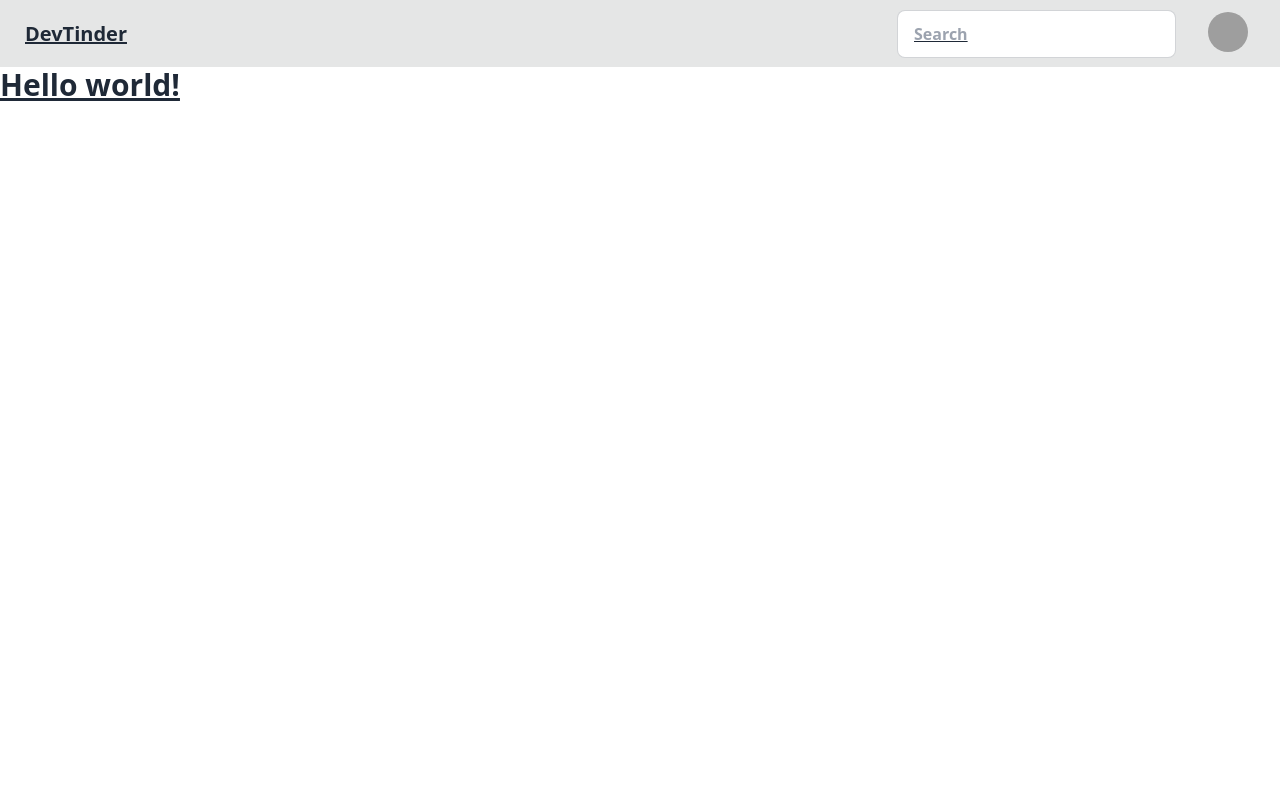
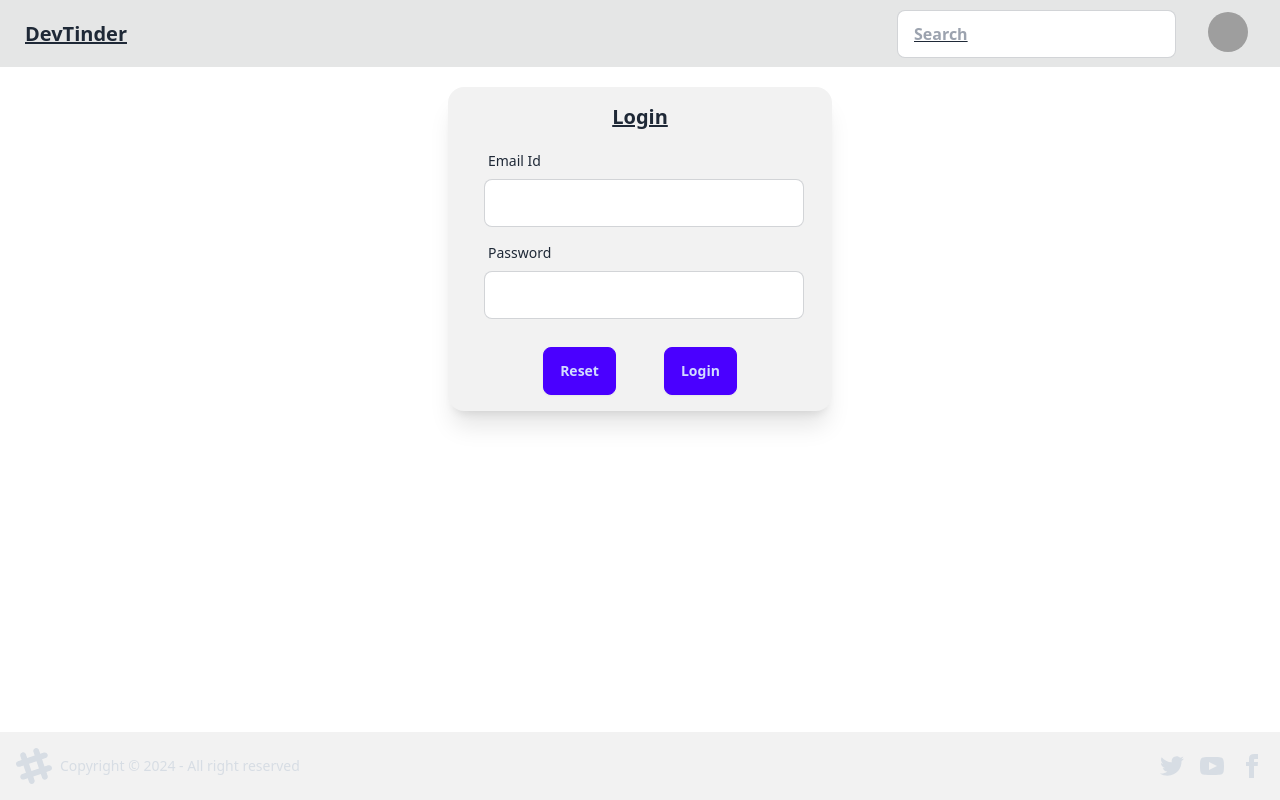
Before and after one commit to avinash-1599/Buddy-Beat-UI, a React (Vite) app: page /login in a window 1280 px wide. Built offline with nearby package versions, Linux system fonts and the light colour scheme; grey boxes are pictures that could not be loaded.

Commit message:
basic ui created and login form

```diff
--- a/package.json
+++ b/package.json
@@ -10,8 +10,10 @@
     "preview": "vite preview"
   },
   "dependencies": {
+    "axios": "^1.7.7",
     "react": "^18.3.1",
-    "react-dom": "^18.3.1"
+    "react-dom": "^18.3.1",
+    "react-router-dom": "^6.28.0"
   },
   "devDependencies": {
     "@eslint/js": "^9.13.0",
--- a/src/App.jsx
+++ b/src/App.jsx
@@ -1,38 +1,20 @@
+import { BrowserRouter, Routes, Route } from 'react-router-dom';
+import Body from './Body';
+import Login from './Login';
+import Profile from './Profile';
+
+
 export default function App() {
   return (
-    <h1 className="text-3xl font-bold underline">
-      <div className="navbar bg-base-300">
-  <div className="flex-1">
-    <a className="btn btn-ghost text-xl">DevTinder</a>
-  </div>
-  <div className="flex-none gap-2">
-    <div className="form-control">
-      <input type="text" placeholder="Search" className="input input-bordered w-24 md:w-auto" />
-    </div>
-    <div className="dropdown dropdown-end mx-5">
-      <div tabIndex={0} role="button" className="btn btn-ghost btn-circle avatar">
-        <div className="w-10 rounded-full">
-          <img
-            alt="Tailwind CSS Navbar component"
-            src="https://img.daisyui.com/images/stock/photo-1534528741775-53994a69daeb.webp" />
-        </div>
-      </div>
-      <ul
-        tabIndex={0}
-        className="menu menu-sm dropdown-content bg-base-100 rounded-box z-[1] mt-3 w-52 p-2 shadow">
-        <li>
-          <a className="justify-between">
-            Profile
-            <span className="badge">New</span>
-          </a>
-        </li>
-        <li><a>Settings</a></li>
-        <li><a>Logout</a></li>
-      </ul>
-    </div>
-  </div>
-</div>
-      Hello world!
-    </h1>
+    <>
+    <BrowserRouter basename="/">
+      <Routes>
+        <Route path='/' element={<Body></Body>}>
+          <Route path='/login' element={<Login></Login>} />
+          <Route path='/profile' element={<Profile></Profile>} />
+        </Route>
+      </Routes>
+    </BrowserRouter>
+    </>
   )
 }
--- /dev/null
+++ b/src/Body.jsx
@@ -0,0 +1,15 @@
+import { Outlet } from "react-router-dom";
+import NavBar from "./NavBar"
+import Footer from "./Footer";
+
+const Body = () => {
+    return (
+        <div>
+            <NavBar />
+            <Outlet />
+            <Footer></Footer>
+        </div>
+    )
+}
+
+export default Body;
--- /dev/null
+++ b/src/Footer.jsx
@@ -0,0 +1,60 @@
+const Footer = () => {
+    return (
+        <div>
+            <footer className="footer bg-base-200 text-neutral-content p-4 fixed bottom-0">
+  <aside className="grid-flow-col items-center">
+    <svg
+      width="36"
+      height="36"
+      viewBox="0 0 24 24"
+      xmlns="http://www.w3.org/2000/svg"
+      fillRule="evenodd"
+      clipRule="evenodd"
+      className="fill-current">
+      <path
+        d="M22.672 15.226l-2.432.811.841 2.515c.33 1.019-.209 2.127-1.23 2.456-1.15.325-2.148-.321-2.463-1.226l-.84-2.518-5.013 1.677.84 2.517c.391 1.203-.434 2.542-1.831 2.542-.88 0-1.601-.564-1.86-1.314l-.842-2.516-2.431.809c-1.135.328-2.145-.317-2.463-1.229-.329-1.018.211-2.127 1.231-2.456l2.432-.809-1.621-4.823-2.432.808c-1.355.384-2.558-.59-2.558-1.839 0-.817.509-1.582 1.327-1.846l2.433-.809-.842-2.515c-.33-1.02.211-2.129 1.232-2.458 1.02-.329 2.13.209 2.461 1.229l.842 2.515 5.011-1.677-.839-2.517c-.403-1.238.484-2.553 1.843-2.553.819 0 1.585.509 1.85 1.326l.841 2.517 2.431-.81c1.02-.33 2.131.211 2.461 1.229.332 1.018-.21 2.126-1.23 2.456l-2.433.809 1.622 4.823 2.433-.809c1.242-.401 2.557.484 2.557 1.838 0 .819-.51 1.583-1.328 1.847m-8.992-6.428l-5.01 1.675 1.619 4.828 5.011-1.674-1.62-4.829z"></path>
+    </svg>
+    <p>Copyright © {new Date().getFullYear()} - All right reserved</p>
+  </aside>
+  <nav className="grid-flow-col gap-4 md:place-self-center md:justify-self-end">
+    <a>
+      <svg
+        xmlns="http://www.w3.org/2000/svg"
+        width="24"
+        height="24"
+        viewBox="0 0 24 24"
+        className="fill-current">
+        <path
+          d="M24 4.557c-.883.392-1.832.656-2.828.775 1.017-.609 1.798-1.574 2.165-2.724-.951.564-2.005.974-3.127 1.195-.897-.957-2.178-1.555-3.594-1.555-3.179 0-5.515 2.966-4.797 6.045-4.091-.205-7.719-2.165-10.148-5.144-1.29 2.213-.669 5.108 1.523 6.574-.806-.026-1.566-.247-2.229-.616-.054 2.281 1.581 4.415 3.949 4.89-.693.188-1.452.232-2.224.084.626 1.956 2.444 3.379 4.6 3.419-2.07 1.623-4.678 2.348-7.29 2.04 2.179 1.397 4.768 2.212 7.548 2.212 9.142 0 14.307-7.721 13.995-14.646.962-.695 1.797-1.562 2.457-2.549z"></path>
+      </svg>
+    </a>
+    <a>
+      <svg
+        xmlns="http://www.w3.org/2000/svg"
+        width="24"
+        height="24"
+        viewBox="0 0 24 24"
+        className="fill-current">
+        <path
+          d="M19.615 3.184c-3.604-.246-11.631-.245-15.23 0-3.897.266-4.356 2.62-4.385 8.816.029 6.185.484 8.549 4.385 8.816 3.6.245 11.626.246 15.23 0 3.897-.266 4.356-2.62 4.385-8.816-.029-6.185-.484-8.549-4.385-8.816zm-10.615 12.816v-8l8 3.993-8 4.007z"></path>
+      </svg>
+    </a>
+    <a>
+      <svg
+        xmlns="http://www.w3.org/2000/svg"
+        width="24"
+        height="24"
+        viewBox="0 0 24 24"
+        className="fill-current">
+        <path
+          d="M9 8h-3v4h3v12h5v-12h3.642l.358-4h-4v-1.667c0-.955.192-1.333 1.115-1.333h2.885v-5h-3.808c-3.596 0-5.192 1.583-5.192 4.615v3.385z"></path>
+      </svg>
+    </a>
+  </nav>
+</footer>
+</div>
+    )
+}
+
+
+export default Footer;
--- /dev/null
+++ b/src/Login.jsx
@@ -0,0 +1,53 @@
+import { useState } from "react";
+import axios from 'axios';
+
+
+const Login = () => {
+
+    const [emailId, setEmailId] = useState("");
+    const [password, setPassword] = useState("");
+
+    const handleLogin = async () => {
+        try{
+            const result = await axios.post("http://localhost:7777/login", {
+                emailId,
+                password
+            }, {withCredentials: true})
+        }catch(err){
+            console.log("Errrorrrr", err.message)
+        }
+    }
+
+    return (
+        <div className="flex justify-center mt-5">
+            <div className="card card-compact bg-base-200 w-96 shadow-xl">
+
+            <div className="card-body">
+                <h2 className="card-title justify-center"><u>Login</u></h2>
+                <label className="form-control w-full max-w-xs ml-5">
+                    <div className="label">
+                        <span className="label-text">Email Id</span>
+                    </div>
+                <input type="text" value={emailId} className="input input-bordered w-full max-w-xs"
+                onChange={(e) => setEmailId(e.target.value)} />
+                </label>
+
+                <label className="form-control w-full max-w-xs ml-5">
+                    <div className="label">
+                        <span className="label-text">Password</span>
+                    </div>
+                <input type="text" value={password} className="input input-bordered w-full max-w-xs"
+                onChange={(e) => setPassword(e.target.value)}/>
+                </label>
+                <div className="card-actions justify-center">
+                    <button className="btn btn-primary mr-10 mt-5">Reset</button>
+                    <button className="btn btn-primary mt-5" onClick={() => handleLogin()}>Login</button>
+                </div>
+
+            </div>
+            </div>
+        </div>
+    )
+}
+
+export default Login;
--- /dev/null
+++ b/src/NavBar.jsx
@@ -0,0 +1,37 @@
+const NavBar = () => {
+    return (<h1 className="text-3xl font-bold underline">
+    <div className="navbar bg-base-300">
+<div className="flex-1">
+  <a className="btn btn-ghost text-xl">DevTinder</a>
+</div>
+<div className="flex-none gap-2">
+  <div className="form-control">
+    <input type="text" placeholder="Search" className="input input-bordered w-24 md:w-auto" />
+  </div>
+  <div className="dropdown dropdown-end mx-5">
+    <div tabIndex={0} role="button" className="btn btn-ghost btn-circle avatar">
+      <div className="w-10 rounded-full">
+        <img
+          alt="Tailwind CSS Navbar component"
+          src="https://img.daisyui.com/images/stock/photo-1534528741775-53994a69daeb.webp" />
+      </div>
+    </div>
+    <ul
+      tabIndex={0}
+      className="menu menu-sm dropdown-content bg-base-100 rounded-box z-[1] mt-3 w-52 p-2 shadow">
+      <li>
+        <a className="justify-between">
+          Profile
+          <span className="badge">New</span>
+        </a>
+      </li>
+      <li><a>Settings</a></li>
+      <li><a>Logout</a></li>
+    </ul>
+  </div>
+</div>
+</div>
+  </h1>)
+}
+
+export default NavBar;
--- /dev/null
+++ b/src/Profile.jsx
@@ -0,0 +1,7 @@
+const Profile = () => {
+    return (
+        <div>Profile Page</div>
+    )
+}
+
+export default Profile;
```
Also changed, not shown: 2 other files (tests, documents, lock files or other folders).
